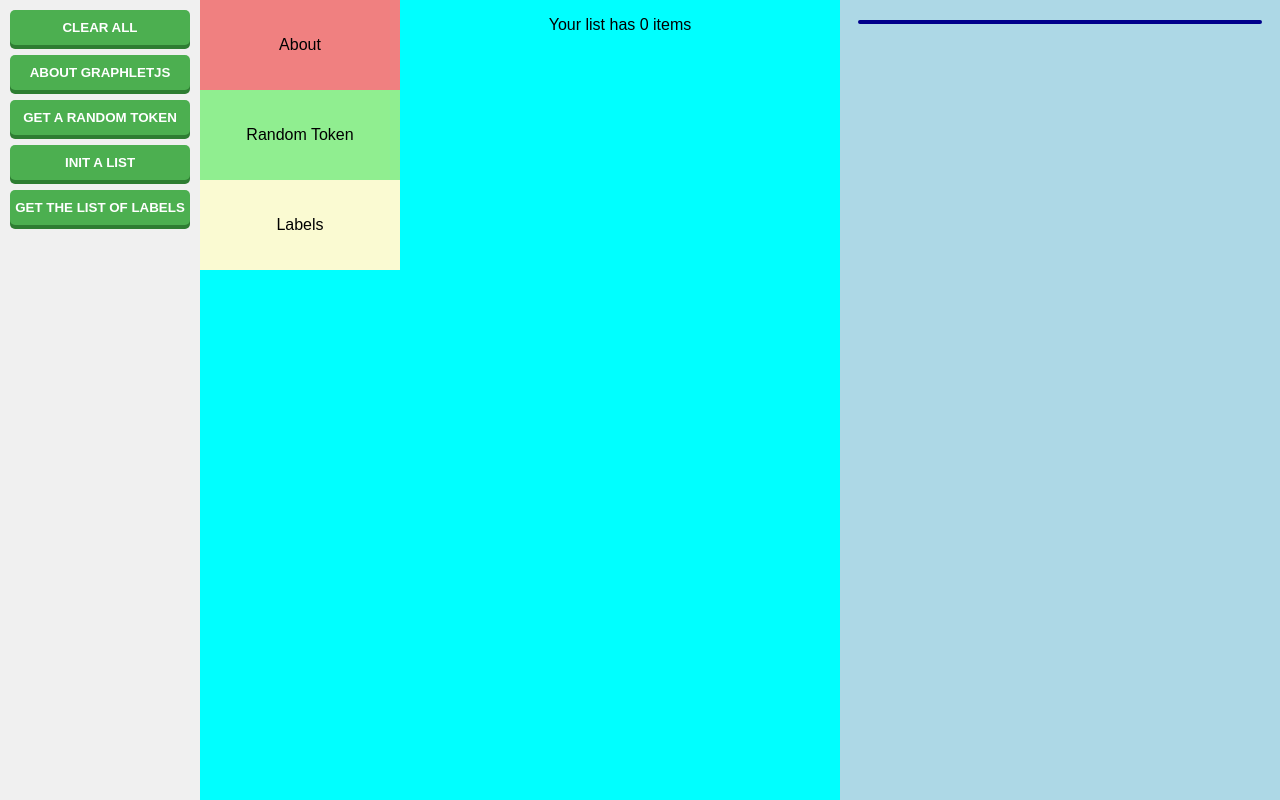
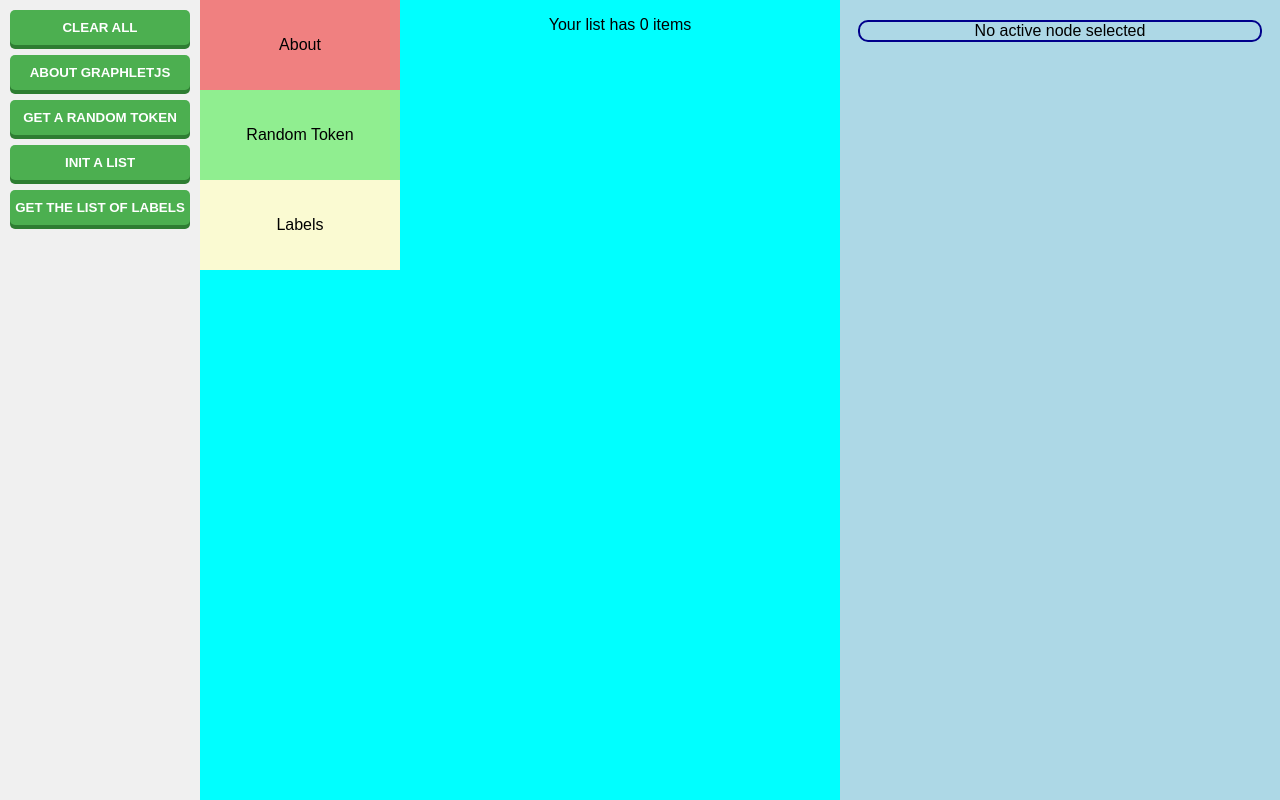
Before and after one commit to jennerhanni/GraphletDB, a website built with webpack: page demo/index.html in a window 1280 px wide. Both pictures are taken after a click on the button "CLEAR ALL". Built offline with nearby package versions, Linux system fonts and the light colour scheme.

Commit message:
Create demoClearAll() func

```diff
--- a/demo/demo.css
+++ b/demo/demo.css
@@ -140,7 +140,6 @@ ul {
     margin-right: 10px;
     font-weight: bold;
 }
-}
 
 .node-value {
     flex-basis: 60%;
--- a/demo/graphletjs.demo.js
+++ b/demo/graphletjs.demo.js
@@ -12,6 +12,17 @@ let state = {
     aboutGraphletJS: '',
     whichNode: {}
 };
+
+function demoClearAll() {
+    console.log('demoClearAll')
+    state.nodes = []
+    state.randomToken = '';
+    state.listOfLabels = [];
+    state.aboutGraphletJS = '';
+    state.whichNode = {};
+    render();
+}
+window.demoClearAll = demoClearAll
 
 function demoAboutGraphletJS() {
     console.log('demoAboutGraphletJs')
```
Also changed, not shown: dist/demo.bundle.js.
